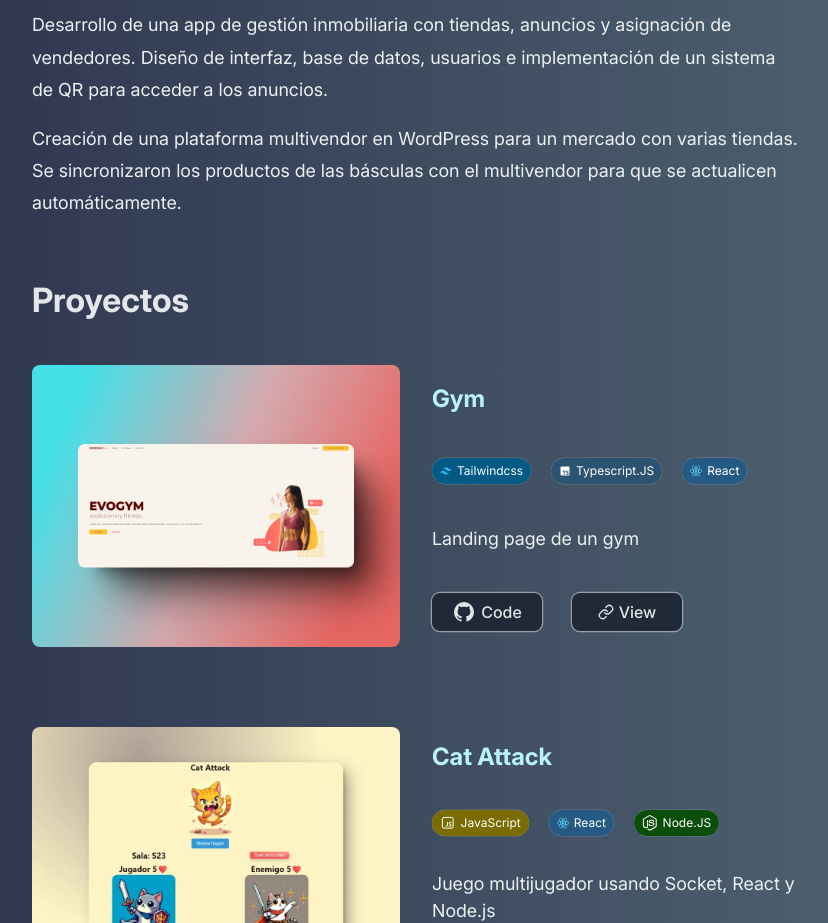
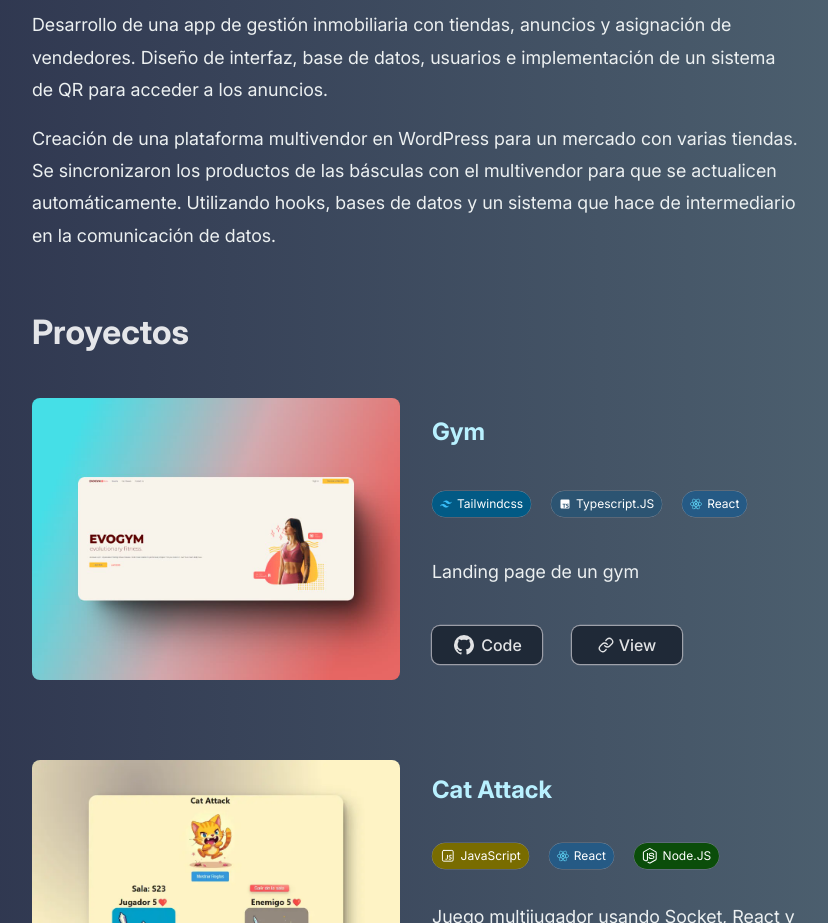
Before and after one commit to higueromora/portfolio, a React (Vite) app: page / in a window 1280 px wide. Shown: the part 900-1823 px from the top of the page, without its empty margins (224-1052 px from the left). Built offline with nearby package versions, Linux system fonts and the light colour scheme; the HTML template or start-up script is replaced by a standard one.

Commit message:
add experience

```diff
--- a/src/constants/experiences.js
+++ b/src/constants/experiences.js
@@ -6,6 +6,6 @@ export const experiences = [
       description: `Desarrollo de una app de gestión inmobiliaria con tiendas, anuncios y asignación de vendedores. Diseño de interfaz, base de datos, usuarios e implementación de un sistema de QR para acceder a los anuncios.
       `,
       description2: `
-      Creación de una plataforma multivendor en WordPress para un mercado con varias tiendas. Se sincronizaron los productos de las básculas con el multivendor para que se actualicen automáticamente.`,
+      Creación de una plataforma multivendor en WordPress para un mercado con varias tiendas. Se sincronizaron los productos de las básculas con el multivendor para que se actualicen automáticamente. Utilizando hooks, bases de datos y un sistema que hace de intermediario en la comunicación de datos.`,
     }
   ];
```
